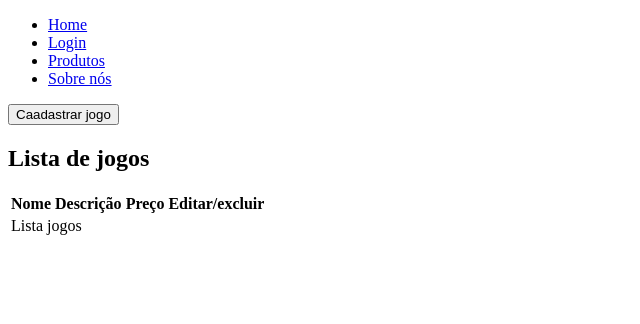
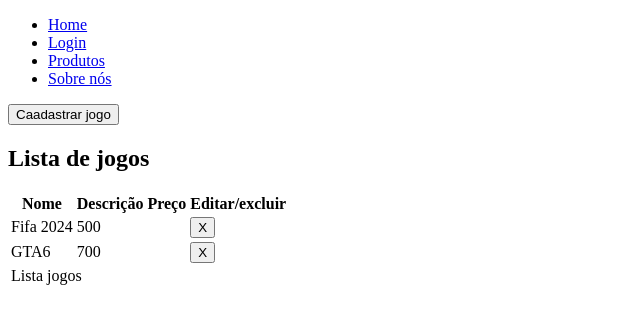
Before and after one commit to santanaIgot/app-front-react, a React (Vite) app: page /produtos in a window 1280 px wide. Shown: the top 324 px of the page, without its empty margins (0-640 px from the left). Built offline with nearby package versions, Linux system fonts and the light colour scheme; data requests are answered from the project's data file.

Commit message:
Requisição e método apagar criado

```diff
--- a/src/routes/Produtos.jsx
+++ b/src/routes/Produtos.jsx
@@ -1,8 +1,29 @@
-import React from "react"
+import React, { useEffect, useState } from "react"
 
 
-export default function Produtos(params) {
+export default function Produtos() {
 
+    // armazenar no use state valores que receber do back-end
+        const [produtosApi, setProdutosApi] = useState([])
+        useEffect(
+            // useEffect recebe uma arrowFunction quando acontece determinado evento
+            ()=>{
+                // quando ocorrer qualquer evento ele fará uma requisição HTTP
+                fetch('http://localhost:5000/produtos')
+                .then((resp)=>resp.json())
+                .then((resposta)=>{
+                    console.log(resposta);
+                    setProdutosApi(resposta)
+                })
+                .catch((error)=>console.log(error))
+            },[]
+        )
+
+        const handleDelete = (id)=>{
+            fetch(`http://localhost:5000/produtos/${id}`, {method:'delete'})
+            .then(()=>(window.location = '/produtos'))
+            .catch((error)=> console.log(error))
+        }
 
     return(
         <>
@@ -22,7 +43,23 @@ export default function Produtos(params) {
                     </tr>
                 </thead>
                 <tbody>
-                    {/* Carregar dados */}
+
+                    {
+                        produtosApi.map((prod)=>(
+                            // é criado este componente em js para cada produto que for adicionado esta arrow function ir mapeando a api
+                            // e ir criando as linhas para adicionar os prdoutos
+                            //  tambem da para ser um card para ir adicionando as rotas
+
+                            <tr key={prod.id}>
+                                <td>{prod.nome}</td>
+                                <td>{prod.preco}</td>
+                                <td>{prod.descricao}</td>
+                                <td>
+                                    <button onClick={handleDelete.bind(this,prod.id)}>X</button>
+                                </td>
+                            </tr>
+                        ))
+                    }
                 </tbody>
 
                 <tfoot>
```
